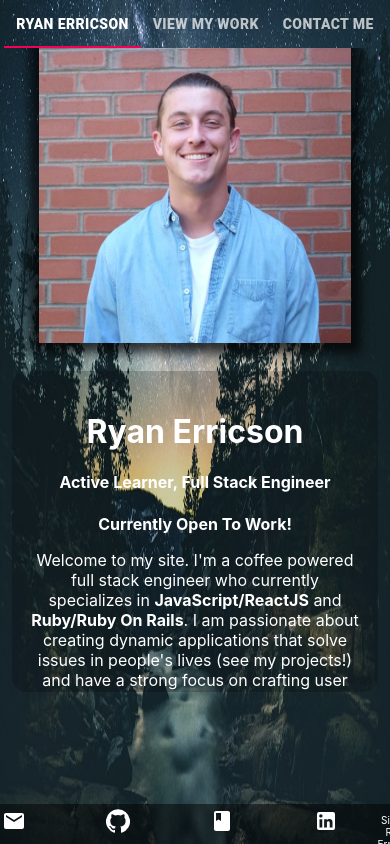
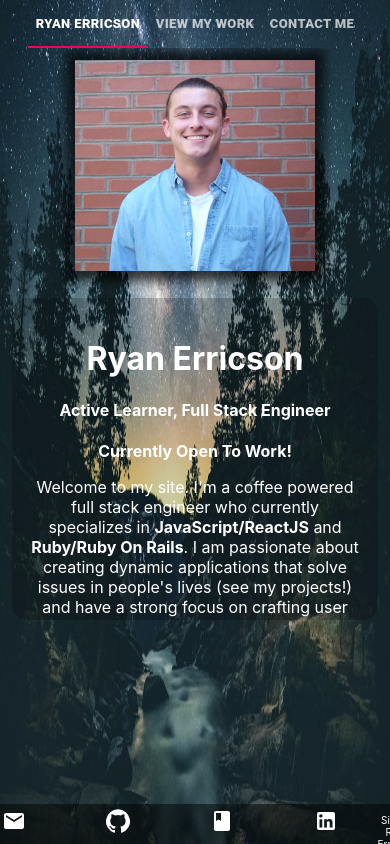
Before and after one commit to rickySONZ/rickySONZ.github.io, a React (Create React App) app: page / in a window 390 px wide. Built offline with nearby package versions, Linux system fonts and the light colour scheme.

Commit message:
reformatted nav with media queries

```diff
--- a/src/App.css
+++ b/src/App.css
@@ -215,11 +215,13 @@ svg {
   .about-section{
     grid-template-rows: 1fr 1fr 1fr;
     overflow-y: auto;
+    padding-top: 3%;
+    padding-bottom: 8%;
   }
   img.profile-image{
     grid-row: 1/2;
     grid-column: 1/-1;
-    height: 35vh;
+    height: 25vh;
     margin: auto 3%;
   }
   .icon-div {
@@ -227,6 +229,14 @@ svg {
     grid-column: 1/-1;
     height: 40vh;
     right: 0%;
-    overflow-y: auto;
+    overflow-y: scroll;
+  }
+  .App{
+    width:100%;
+  }
+  a.nav-link {
+    font-size: small;
+    padding: 2%;
+    min-width: 50px;
   }
 }
--- a/src/components/Icons.js
+++ b/src/components/Icons.js
@@ -4,16 +4,16 @@ const Icons = () => {
     return (
         <div className="icons">
         <h1>Languages and Frameworks</h1>
-            <i class="devicon-react-original-wordmark colored"></i>
-            <i class="devicon-javascript-plain colored"></i>
-          <i class="devicon-ruby-plain colored"></i><br></br>
-          <i class="devicon-rails-plain-wordmark colored"></i>
-          <i class="devicon-redux-original colored"></i>
-          <i class="devicon-postgresql-plain-wordmark colored"></i>
-          <i class="devicon-git-plain-wordmark colored"></i><br></br>
-          <i class="devicon-html5-plain-wordmark colored"></i>
-          <i class="devicon-css3-plain-wordmark colored"></i>
-          <i class="devicon-heroku-original-wordmark colored"></i>
+            <i className="devicon-react-original-wordmark colored"></i>
+            <i className="devicon-javascript-plain colored"></i>
+          <i className="devicon-ruby-plain colored"></i><br></br>
+          <i className="devicon-rails-plain-wordmark colored"></i>
+          <i className="devicon-redux-original colored"></i>
+          <i className="devicon-postgresql-plain-wordmark colored"></i>
+          <i className="devicon-git-plain-wordmark colored"></i><br></br>
+          <i className="devicon-html5-plain-wordmark colored"></i>
+          <i className="devicon-css3-plain-wordmark colored"></i>
+          <i className="devicon-heroku-original-wordmark colored"></i>
         </div>
     );
 }
```
